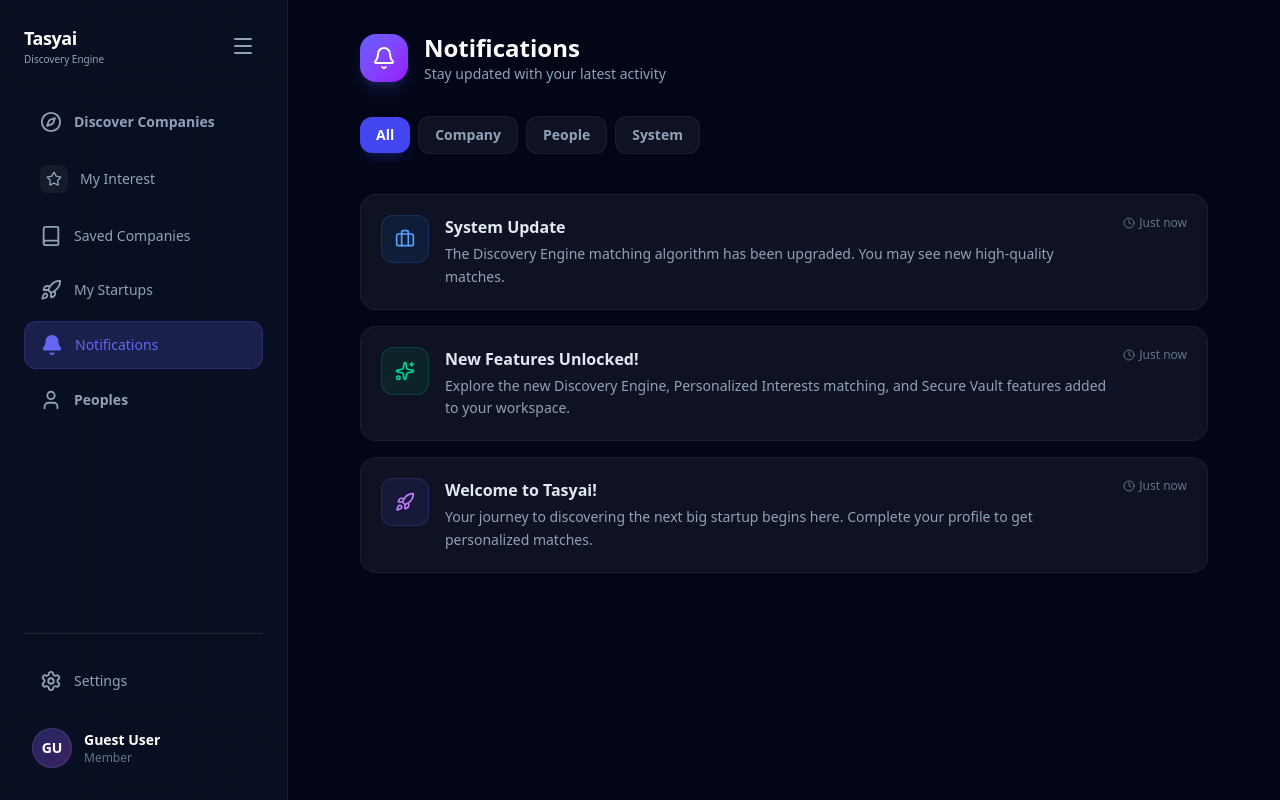
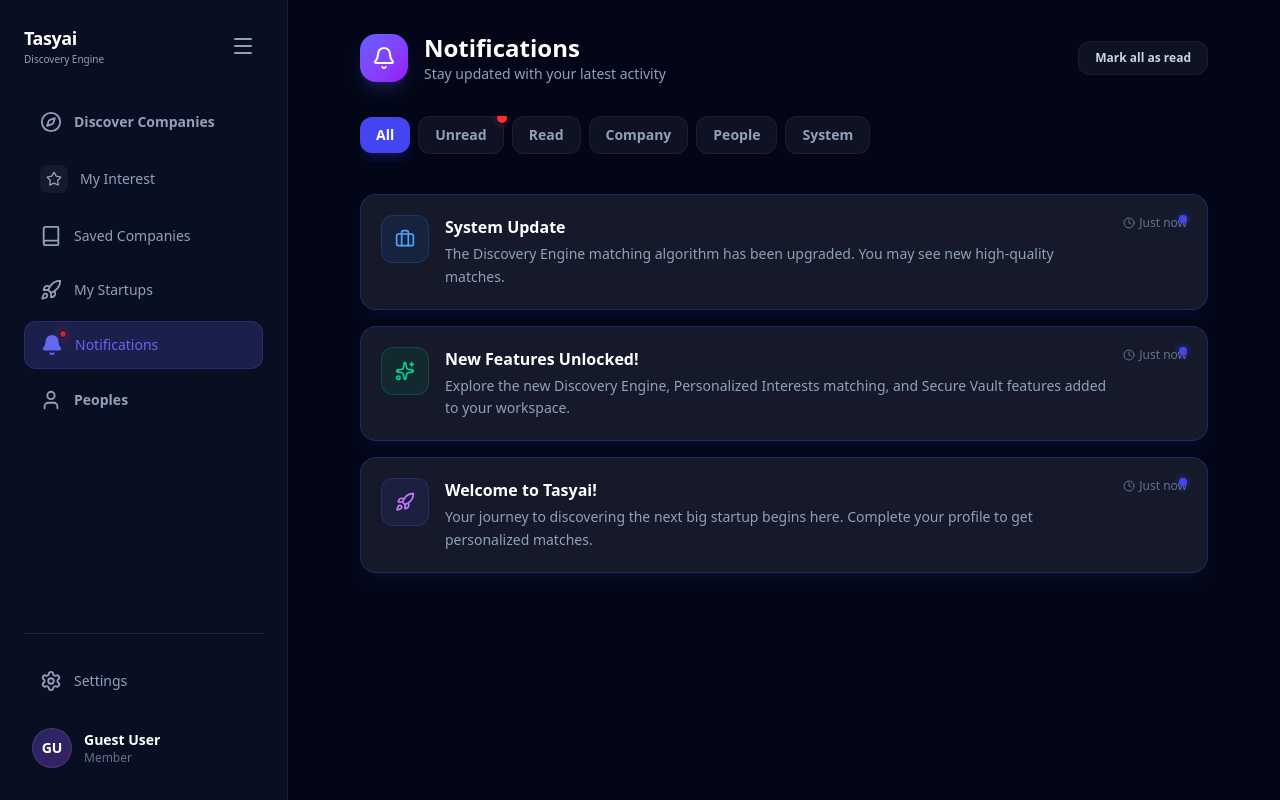
Before and after one commit to tasy-ai/Tasyai, a React (Vite) app in the folder frontend/: page /notifications in a window 1280 px wide. Built offline with nearby package versions, Linux system fonts and the light colour scheme; no server answers.

Commit message:
add read and unread functionality in notification section

```diff
--- a/frontend/src/pages/Dashboard.jsx
+++ b/frontend/src/pages/Dashboard.jsx
@@ -290,31 +290,45 @@ const Dashboard = () => {
                       animate={{ opacity: 1, y: 0 }}
                       transition={{ delay: index * 0.05 }}
                       whileHover={{ y: -4, borderColor: 'rgba(100, 103, 242, 0.5)' }}
-                      className="group p-6 rounded-2xl glass-effect flex flex-col transition-all cursor-pointer border border-white/5"
+                      className="group rounded-3xl glass-effect flex flex-col transition-all cursor-pointer border border-white/5 overflow-hidden"
                     >
-                      {/* Card Header */}
-                      <div className="flex justify-between items-start mb-6">
-                        <div className="size-14 rounded-xl overflow-hidden border border-white/10 bg-slate-900 flex items-center justify-center">
+                      {/* Company Header Image (20% of card) */}
+                      <div className="h-32 w-full relative bg-slate-900/40">
                         {company.logo ? (
-                            <img src={company.logo} alt={company.name} className="w-full h-full object-cover" />
+                          <img
+                            src={company.logo}
+                            alt={company.name}
+                            className="w-full h-full object-cover group-hover:scale-110 transition-transform duration-500 opacity-80"
+                          />
                         ) : (
-                            <Building2 className="text-slate-600 size-8" />
+                          <div className="w-full h-full flex items-center justify-center bg-gradient-to-br from-indigo-500/10 to-transparent">
+                            <Building2 className="text-slate-700 size-12" />
+                          </div>
                         )}
-                        </div>
+
+                        {/* Save Button relocated to top right of header image */}
+                        <div className="absolute top-4 right-4 z-20">
                           <button
                             onClick={(e) => {
                               e.preventDefault();
+                              e.stopPropagation();
                               toggleSave(company._id);
                             }}
-                          className="p-2 rounded-lg text-slate-500 hover:text-[#6467f2] hover:bg-[#6467f2]/10 transition-all"
+                            className="p-2.5 rounded-xl bg-black/40 backdrop-blur-md border border-white/10 text-white hover:text-[#6467f2] transition-all"
                           >
                             {isSaved ? (
-                            <Bookmark className="size-5 fill-[#6467f2] text-[#6467f2]" />
+                              <Bookmark className="size-4 fill-[#6467f2] text-[#6467f2]" />
                             ) : (
-                            <BookmarkPlus className="size-5" />
+                              <BookmarkPlus className="size-4" />
                             )}
                           </button>
                         </div>
+
+                        {/* Subtle Gradient Overlay */}
+                        <div className="absolute inset-0 bg-gradient-to-t from-[#020617] via-transparent to-transparent opacity-60"></div>
+                      </div>
+
+                      <div className="p-6 flex flex-col flex-1">
 
                       {/* Content */}
                       <h3 className="text-xl font-bold text-white mb-2">{company.name}</h3>
@@ -366,6 +380,7 @@ const Dashboard = () => {
                           View Details
                         </Link>
                       </div>
+                    </div>
                   </motion.div>
                   );
                 })}
--- a/frontend/src/pages/MyInterests.jsx
+++ b/frontend/src/pages/MyInterests.jsx
@@ -195,34 +195,45 @@ const MyInterests = () => {
                       animate={{ opacity: 1, y: 0 }}
                       transition={{ delay: index * 0.05 }}
                       whileHover={{ y: -4, borderColor: 'rgba(66, 69, 240, 0.5)' }}
-                      className="group p-6 rounded-2xl glass-effect flex flex-col transition-all cursor-pointer border border-white/5 relative overflow-hidden"
+                      className="group rounded-3xl glass-effect flex flex-col transition-all cursor-pointer border border-white/5 overflow-hidden relative"
                     >
-                      <div className="absolute top-0 right-0 p-12 bg-[#4245f0]/5 rounded-full blur-3xl -mr-16 -mt-16 pointer-events-none"></div>
+                      {/* Company Header Image (20% of card) */}
+                      <div className="h-32 w-full relative bg-slate-900/40">
+                        {company.logo ? (
+                          <img
+                            src={company.logo}
+                            alt={company.name}
+                            className="w-full h-full object-cover group-hover:scale-110 transition-transform duration-500 opacity-80"
+                          />
+                        ) : (
+                          <div className="w-full h-full flex items-center justify-center bg-gradient-to-br from-[#4245f0]/10 to-transparent">
+                            <Building2 className="text-slate-700 size-12" />
+                          </div>
+                        )}
 
-                      {/* Card Header */}
-                      <div className="flex justify-between items-start mb-6 relative z-10">
-                        <div className="size-14 rounded-xl overflow-hidden border border-white/10 bg-slate-900 flex items-center justify-center">
-                          {company.logo ? (
-                            <img src={company.logo} alt={company.name} className="w-full h-full object-cover" />
-                          ) : (
-                            <Building2 className="text-slate-600 size-8" />
-                          )}
-                        </div>
+                        {/* Save Button relocated to banner */}
+                        <div className="absolute top-4 right-4 z-20">
                           <button
                             onClick={(e) => {
                               e.preventDefault();
                               e.stopPropagation();
                               toggleSave(company._id);
                             }}
-                          className="p-2 rounded-lg text-slate-500 hover:text-[#4245f0] hover:bg-[#4245f0]/10 transition-all"
+                            className="p-2.5 rounded-xl bg-black/40 backdrop-blur-md border border-white/10 text-white hover:text-[#4245f0] transition-all"
                           >
                             {isSaved ? (
-                            <Bookmark className="size-5 fill-[#4245f0] text-[#4245f0]" />
+                              <Bookmark className="size-4 fill-[#4245f0] text-[#4245f0]" />
                             ) : (
-                            <BookmarkPlus className="size-5" />
+                              <BookmarkPlus className="size-4" />
                             )}
                           </button>
                         </div>
+
+                        {/* Subtle Gradient Overlay */}
+                        <div className="absolute inset-0 bg-gradient-to-t from-[#020617] via-transparent to-transparent opacity-60"></div>
+                      </div>
+
+                      <div className="p-6 flex flex-col flex-1 relative">
 
                       {/* Content wrapper with flex-grow to push buttons down */}
                       <div className="relative z-10 flex flex-col flex-1">
@@ -271,6 +282,7 @@ const MyInterests = () => {
                            </button>
                         </div>
                       </div>
+                    </div>
                   </motion.div>
                   );
                 })}
--- a/frontend/src/pages/Notifications.jsx
+++ b/frontend/src/pages/Notifications.jsx
@@ -70,8 +70,27 @@ const Notifications = () => {
     };
 
     fetchNotifications();
-    notificationService.markAllAsRead(); // Mark as read when page is opened
+    // Removed markAllAsRead from here so users can use the filters
   }, []);
+
+  const handleToggleRead = (id) => {
+    const updated = notifications.map(n => n.id === id ? { ...n, read: !n.read } : n);
+    setNotifications(updated);
+
+    // Persist to local storage
+    try {
+        const stored = notificationService.getNotifications();
+        const updatedStored = stored.map(n => n.id === id ? { ...n, read: !n.read } : n);
+        localStorage.setItem('tasyai_notifications', JSON.stringify(updatedStored));
+    } catch (err) {
+        console.error("Failed to update notification state", err);
+    }
+  };
+
+  const handleMarkAllRead = () => {
+    notificationService.markAllAsRead();
+    setNotifications(notificationService.getNotifications());
+  };
 
   const getIcon = (iconName) => {
     switch(iconName) {
@@ -85,11 +104,15 @@ const Notifications = () => {
     }
   };
 
-  const filteredNotifications = activeFilter === 'All'
-    ? notifications
-    : notifications.filter(n => n.type === activeFilter.toLowerCase() || (activeFilter === 'System' && n.type === 'info'));
+  const filteredNotifications = notifications.filter(n => {
+    if (activeFilter === 'All') return true;
+    if (activeFilter === 'Unread') return !n.read;
+    if (activeFilter === 'Read') return n.read;
+    if (activeFilter === 'System') return n.type === 'info';
+    return n.type === activeFilter.toLowerCase();
+  });
 
-  const filters = ['All', 'Company', 'People', 'System'];
+  const filters = ['All', 'Unread', 'Read', 'Company', 'People', 'System'];
 
   return (
     <div className="bg-[#020617] text-slate-100 font-sans min-h-screen flex overflow-hidden">
@@ -114,6 +137,13 @@ const Notifications = () => {
                 <p className="text-slate-400 text-sm">Stay updated with your latest activity</p>
               </div>
             </div>
+
+            <button
+              onClick={handleMarkAllRead}
+              className="px-4 py-2 bg-white/5 hover:bg-white/10 border border-white/5 rounded-xl text-xs font-bold text-slate-300 transition-all"
+            >
+              Mark all as read
+            </button>
           </div>
 
           {/* Filters */}
@@ -122,13 +152,19 @@ const Notifications = () => {
               <button
                 key={filter}
                 onClick={() => setActiveFilter(filter)}
-                className={`px-4 py-2 rounded-xl text-sm font-bold transition-all ${
+                className={`px-4 py-2 rounded-xl text-sm font-bold transition-all relative ${
                   activeFilter === filter
                     ? 'bg-[#4245f0] text-white shadow-lg shadow-[#4245f0]/20'
                     : 'bg-white/5 text-slate-400 hover:bg-white/10 hover:text-white border border-white/5'
                 }`}
               >
                 {filter}
+                {filter === 'Unread' && notifications.filter(n => !n.read).length > 0 && (
+                  <span className="absolute -top-1 -right-1 flex h-2.5 w-2.5">
+                    <span className="animate-ping absolute inline-flex h-full w-full rounded-full bg-red-400 opacity-75"></span>
+                    <span className="relative inline-flex rounded-full h-2.5 w-2.5 bg-red-500"></span>
+                  </span>
+                )}
               </button>
             ))}
           </div>
@@ -139,9 +175,10 @@ const Notifications = () => {
               filteredNotifications.map((notif, index) => (
                 <div
                   key={notif.id}
-                  className={`relative p-5 rounded-2xl border ${
-                    notif.read ? 'bg-white/5 border-white/5' : 'bg-white/[0.07] border-white/10'
-                  } hover:bg-white/10 transition-colors group cursor-pointer`}
+                  onClick={() => handleToggleRead(notif.id)}
+                  className={`relative p-5 rounded-2xl border transition-all duration-300 group cursor-pointer ${
+                    notif.read ? 'bg-white/5 border-white/5 opacity-70' : 'bg-white/[0.08] border-[#4245f0]/30 shadow-lg shadow-indigo-500/5'
+                  } hover:bg-white/10`}
                 >
                   <div className="flex gap-4">
                     <div className={`shrink-0 w-12 h-12 rounded-xl flex items-center justify-center border ${notif.color}`}>
--- a/frontend/src/pages/SavedCompanies.jsx
+++ b/frontend/src/pages/SavedCompanies.jsx
@@ -124,25 +124,36 @@ const SavedCompanies = () => {
                   onClick={() => navigate(`/company-detail?id=${company._id}`)}
                   className="group relative bg-[#0f172a] border border-white/5 rounded-3xl overflow-hidden hover:border-[#4245f0]/30 transition-all cursor-pointer"
                 >
-                  <div className={`h-24 bg-gradient-to-br ${getRandomGradient(company.name)} opacity-20`}></div>
+                  {/* Company Header Image (20% of card) */}
+                  <div className="h-32 w-full relative bg-slate-900/40">
+                    {company.logo ? (
+                      <img
+                        src={company.logo}
+                        alt={company.name}
+                        className="w-full h-full object-cover group-hover:scale-110 transition-transform duration-500 opacity-80"
+                      />
+                    ) : (
+                      <div className={`w-full h-full bg-gradient-to-br ${getRandomGradient(company.name)} opacity-30 flex items-center justify-center`}>
+                        <Building2 className="size-12 text-slate-400" />
+                      </div>
+                    )}
 
-                  <div className="px-6 pb-6 -mt-10">
-                    <div className="flex justify-between items-start mb-4">
-                      <div className="w-20 h-20 rounded-2xl bg-[#0f172a] border-4 border-[#020617] flex items-center justify-center shadow-xl overflow-hidden">
-                        {company.logo ? (
-                          <img src={company.logo} alt={company.name} className="w-full h-full object-cover" />
-                        ) : (
-                          <Building2 className="size-10 text-slate-400" />
-                        )}
-                      </div>
+                    {/* Unsave Button */}
+                    <div className="absolute top-4 right-4 z-20">
                       <button
                         onClick={(e) => handleUnsave(company._id, e)}
-                        className="mt-12 p-2 rounded-full bg-[#4245f0]/10 border border-[#4245f0]/20 text-[#4245f0] hover:bg-[#4245f0] transition-all hover:text-white"
+                        className="p-2.5 rounded-xl bg-black/40 backdrop-blur-md border border-white/10 text-white hover:text-rose-500 transition-all"
                         title="Remove from saved"
                       >
                         <Bookmark className="size-4 fill-current" />
                       </button>
                     </div>
+
+                    {/* Subtle Gradient Overlay */}
+                    <div className="absolute inset-0 bg-gradient-to-t from-[#0f172a] via-transparent to-transparent opacity-60"></div>
+                  </div>
+
+                  <div className="p-6 flex flex-col flex-1">
 
                     <h3 className="text-xl font-bold text-white mb-2 group-hover:text-[#4245f0] transition-colors">
                       {company.name}
```
Also changed, not shown: 1 other file (tests, documents, lock files or other folders). Lines whose indentation alone changed are shown as unchanged.
